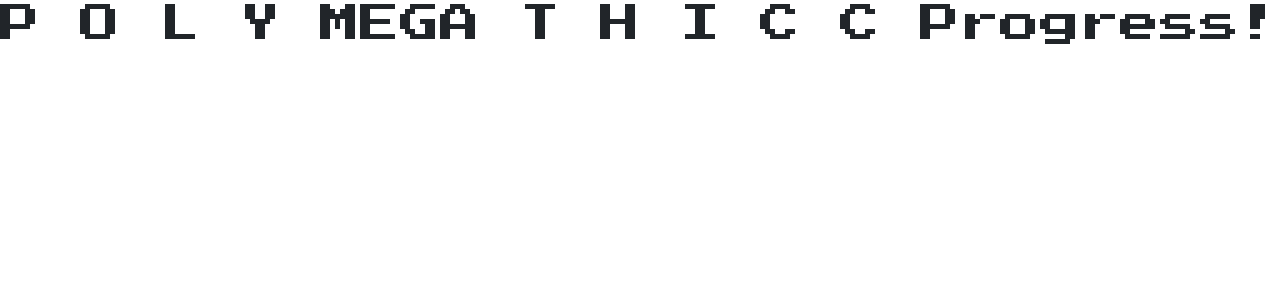
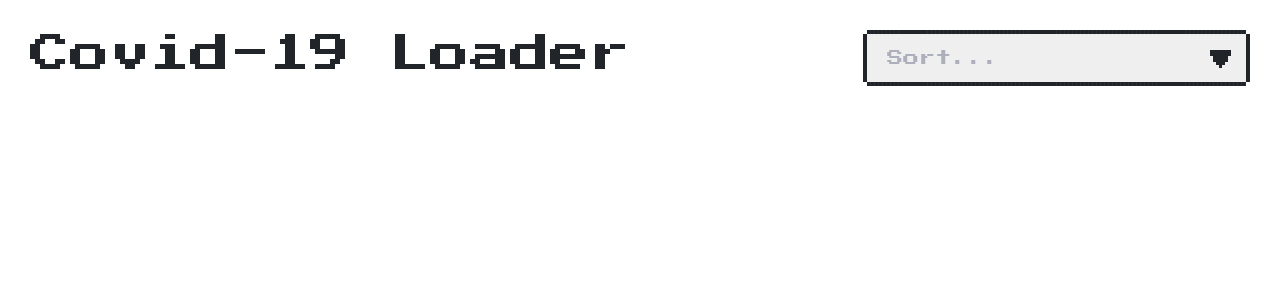
Before and after one commit to sadmoody/covid-predictor, a Django app: page / in a window 1280 px wide. Shown: the top 300 px of the page. Run offline with Django 3.2, Linux system fonts and the light colour scheme; data that the repository does not hold is empty; some libraries are stand-ins or nearby versions.

Commit message:
sorting properly and some UI improvements

```diff
--- a/core/templates/core/base.html
+++ b/core/templates/core/base.html
@@ -67,17 +67,41 @@
         image-rendering: -moz-crisp-edges;
         image-rendering: pixelated;
     }
+
+    .invisible {
+        display: none;
+    }
 </style>
 </head>
 <body>
-<h1>P O L Y MEGA T H I C C Progress!</h1>
-<template id ="row-template">
-<div class="row"></div>
-</template>
-<div id="container"></div>
+<div id="container">
+    <div class="row" id="top-container">
+        <div class="col-sm-12 col-md-6 col-lg-6 col-xl-8">
+            <h1>Covid-19 Loader</h1>
+        </div>
+        <div class="col-sm-12 col-md-6 col-lg-6 col-xl-4">
+            <div class="nes-select">
+                <select required id="sort-selector">
+                    <option value="" disabled selected hidden>Sort...</option>
+                    <option value="name">Alphabetical</option>
+                    <option value="caseCount">Most Cases</option>
+                    <option value="deathCount">Most Deaths</option>
+                    <option value="caseRate">Fastest Case Rate</option>
+                    <option value="deathRate">Fastest Death Rate</option>
+                </select>
+            </div>
+        </div>
+    </div>
+    <div class="row" id="country-container">
+    </div>
+</div>
 <template id="country-template">
-    <div class="country-outer col-sm-12 col-md-6 col-lg-6 col-xl-4" />
-        <div class="country col-12 nes-container with-title">
+    <div class="country-outer col-sm-12 col-md-6 col-lg-6 col-xl-4">
+        <div class="country col-12 nes-container with-title"
+        data-case-count
+        data-case-rate
+        data-death-count
+        data-death-rate >
             <h3 class="country__info-name title">Country Name</h3>
             <div class="country__container">
                 <div class="country__info col-3">
@@ -95,7 +119,7 @@
 </template>
 
 <script>
-    const CONTAINER = document.querySelector('#container')
+    const CONTAINER = document.querySelector('#country-container');
 
     //TODO: Pool audio objects so they can be played in parallel
     //          create new object if all current objects are busy
@@ -217,9 +241,8 @@
     }
 
     const countryTemplate = document.querySelector('#country-template');
-    const rowTemplate = document.querySelector('#row-template');
     const createCountryElementAndAppend = (country) => {
-        const { name, safe_name, emoji, current_case_rate, current_death_rate } = country
+        const { name, safe_name, emoji, current_case_rate, current_death_rate, current_cases, current_deaths } = country
         // clone template
         const el = countryTemplate.content.cloneNode(true);
 
@@ -234,43 +257,21 @@
         const nameEl = el.querySelector('.country__info-name');
         nameEl.innerText = name;
 
-        var rows = CONTAINER.children;
-        console.log(rows + ": " + rows.length.toString());
-        var candidate_row = null;
-        for (var i=0; i<rows.length; i++){
-            var row_children = rows[i].children;
-            if (row_children.length >= 12){
-                continue;
-            } else {
-                candidate_row = rows[i];
-                break;
-            }
-        }
-
-        if (candidate_row == null) {
-            var cloned_row = rowTemplate.content.cloneNode(true);
-            candidate_row = CONTAINER.appendChild(cloned_row);
-
-            // This is really gross but it doesn't seem to set candidate_row to the right instance for every first call
-            rows = CONTAINER.children;
-            candidate_row = null;
-            for (var i=0; i<rows.length; i++){
-                var row_children = rows[i].children;
-                if (row_children.length >= 12){
-                    continue;
-                } else {
-                    candidate_row = rows[i];
-                    break;
-                }
-            }
-        }
-
-        // append template to content
-        candidate_row.appendChild(el);
+        CONTAINER.appendChild(el);
 
         setTimeout(() => {
             updateCurrentRate(safe_name, current_case_rate, 'case');
             updateCurrentRate(safe_name, current_death_rate, 'death');
+            if (current_case_rate <= 0){
+                update_data_fields(country.safe_name, country.latest_confirmed_count, Infinity, 'case');
+            } else {
+                update_data_fields(country.safe_name, current_cases, current_case_rate, 'case');
+            }
+            if (current_death_rate <= 0){
+                update_data_fields(country.safe_name, country.latest_death_count, Infinity, 'death');
+            } else {
+                update_data_fields(country.safe_name, current_deaths, current_death_rate, 'death');
+            }
         }, 0)
 
     }
@@ -281,6 +282,7 @@
         const caseMinuteEl = el.querySelector('.country__data-' + rate_type + '-minutes');
         const caseRateEl = el.querySelector('.country__data-' + rate_type + '-rate');
         const caseInbetweenEl = el.querySelector('.country__data-' + rate_type + '-inbetween');
+
         if ((current_rate <= 0) || (current_rate >= Infinity)) {
             // TODO: fix those that are negative numbers to remove this condition
             caseMinuteEl.innerText = '';
@@ -355,6 +357,13 @@
         return 3 * a * Math.pow(x, 2) + 2 * b * x  + c;
     }
 
+    function update_data_fields(country, current_count, current_rate, rate_type='case') {
+        const el = CONTAINER.querySelector('#' + country.toLowerCase());
+        el.dataset[rate_type + 'Count'] = current_count;
+        el.dataset[rate_type + 'Rate'] = current_rate;
+        el.dataset['name'] = country;
+    }
+
     /**** Bar Callback ****/
     function bar_callback(bar, country, rate_type='case') {
         var calculations = processCountryData(country);
@@ -363,11 +372,13 @@
             if (calculations.current_case_rate <= 0){
                 bar.setText(country.latest_confirmed_count);
                 bar.set(0);
-                updateCurrentRate(country.safe_name, country.latest_confirmed_count, 'case')
+                updateCurrentRate(country.safe_name, country.latest_confirmed_count, 'case');
+                update_data_fields(country.safe_name, country.latest_confirmed_count, 0, 'case');
             } else {
                 bar.setText(Math.floor(calculations.current_cases));
                 bar.set(calculations.current_case_progress);
-                updateCurrentRate(country.safe_name, country.current_case_rate, 'case')
+                updateCurrentRate(country.safe_name, country.current_case_rate, 'case');
+                update_data_fields(country.safe_name, calculations.current_cases, calculations.current_case_rate, 'case');
                 bar.animate(1.0, {duration: calculations.case_finish_time}, function(){bar_callback(bar, country, rate_type)});
             }
         } else if (rate_type == 'death') {
@@ -375,11 +386,13 @@
             if (calculations.current_death_rate <= 0){
                 bar.setText(country.latest_death_count);
                 bar.set(0);
-                updateCurrentRate(country.safe_name, country.latest_death_count, 'death')
+                updateCurrentRate(country.safe_name, country.latest_death_count, 'death');
+                update_data_fields(country.safe_name, country.latest_death_count, 0, 'case');
             } else {
                 bar.setText(Math.floor(calculations.current_deaths));
                 bar.set(calculations.current_death_progress);
-                updateCurrentRate(country.safe_name, country.current_death_rate, 'death')
+                updateCurrentRate(country.safe_name, calculations.current_death_rate, 'death');
+                update_data_fields(country.safe_name, calculations.current_deaths, calculations.current_death_rate, 'death');
                 bar.animate(1.0, {duration: calculations.death_finish_time}, function(){bar_callback(bar, country, rate_type)});
             }
         }
@@ -516,6 +529,55 @@
                 bar.animate(1.0, {duration: death_finish_time}, function(){bar_callback(bar, country, 'death')});
         }
     };
+
+    function sort_elements(attribute, parent_element_id, filter, depth=0, multiplier = 1.0, discrete=false) {
+        var parent_element = document.getElementById(parent_element_id);
+        var children = parent_element.querySelectorAll(filter);
+        var reordered = Array.from(children);
+        if (discrete) {
+            reordered.sort(function (a, b) {
+                var val = 0;
+                if (a.dataset[attribute] > b.dataset[attribute]) {
+                    val = -1;
+                }
+                if (b.dataset[attribute] > a.dataset[attribute]) {
+                    val = 1;
+                }
+                return val * multiplier;
+            });
+        } else {
+            reordered.sort(function(a, b){
+                return (multiplier * (parseFloat(a.dataset[attribute]) - parseFloat(b.dataset[attribute])));
+            });
+        }
+        for(var child_index in reordered) {
+            var currentNode = reordered[child_index];
+            for (var i=0; i<depth; i++)
+                currentNode = currentNode.parentNode;
+            parent_element.appendChild(currentNode);
+        }
+    }
+
+    document.getElementById("sort-selector").onchange = changeListener;
+
+    function changeListener(){
+        var value = this.value;
+        switch (value) {
+            case 'caseCount':
+            case 'deathCount':
+                sort_elements(value, 'country-container', '.country-outer .country', depth=1, multiplier=-1.0);
+                break;
+            case 'caseRate':
+            case 'deathRate':
+                sort_elements(value, 'country-container', '.country-outer .country', depth=1, multiplier=1.0);
+                break;
+            case 'name':
+            default:
+                sort_elements('name', 'country-container', '.country-outer .country', depth=1, multiplier=-1.0, discrete=true);
+        }
+
+    }
+
 </script>
 </body>
 
```
